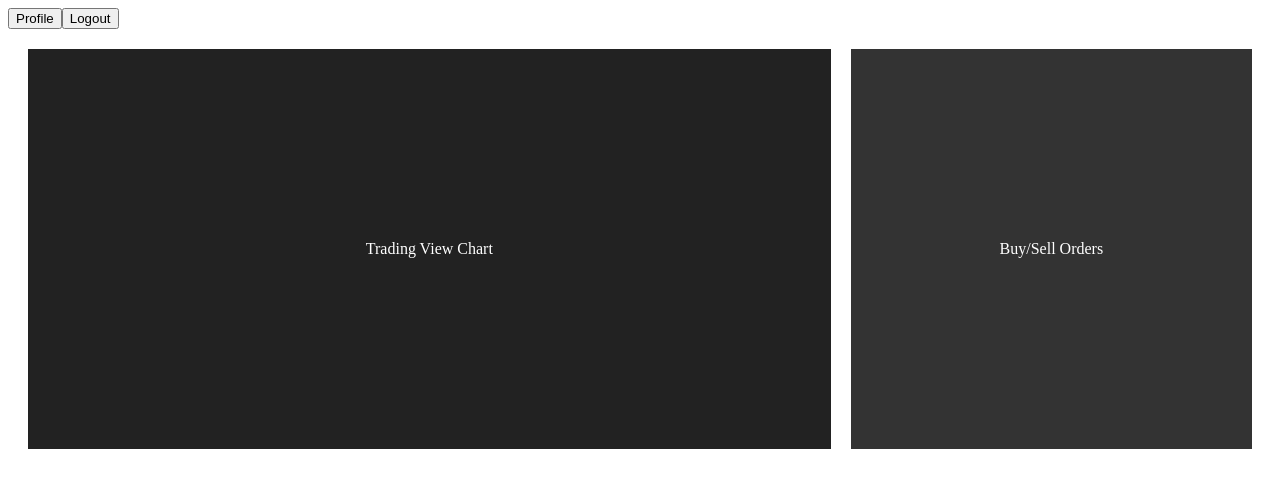
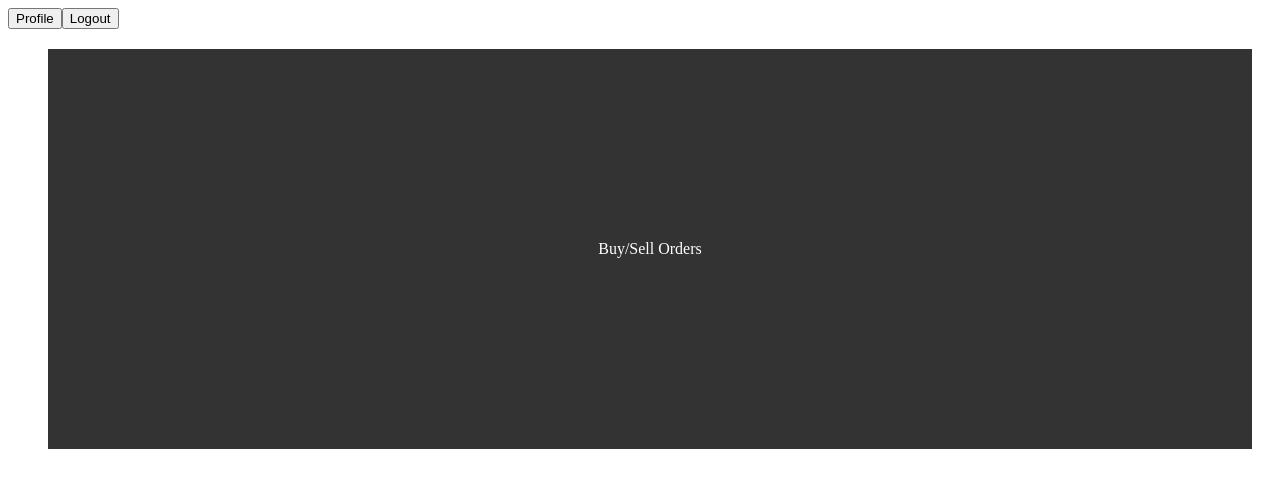
Before and after one commit to Juebana/ProjecteExchange, an Angular app in the folder frontend/: page /dashboard in a window 1280 px wide. Shown: the top 488 px of the page. Built offline with nearby package versions, Linux system fonts and the light colour scheme.

Commit message:
updated the dashboard html to contain the chart component, passing the test

```diff
--- a/frontend/src/app/components/dashboard/dashboard.component.html
+++ b/frontend/src/app/components/dashboard/dashboard.component.html
@@ -1,5 +1,5 @@
 <app-nav-bar></app-nav-bar>
 <div class="dashboard-container">
-  <div class="trading-view-placeholder">Trading View Chart</div>
+  <app-chart></app-chart>
   <div class="buy-sell-placeholder">Buy/Sell Orders</div>
 </div>
--- a/frontend/src/app/components/dashboard/dashboard.component.ts
+++ b/frontend/src/app/components/dashboard/dashboard.component.ts
@@ -1,10 +1,11 @@
 import { Component } from '@angular/core';
 import { NavBarComponent } from '../nav-bar/nav-bar.component';
+import { ChartComponent } from "../chart/chart.component";
 
 @Component({
   selector: 'app-dashboard',
   standalone: true,
-  imports: [NavBarComponent],
+  imports: [NavBarComponent, ChartComponent],
   templateUrl: './dashboard.component.html',
   styleUrl: './dashboard.component.css'
 })
```
